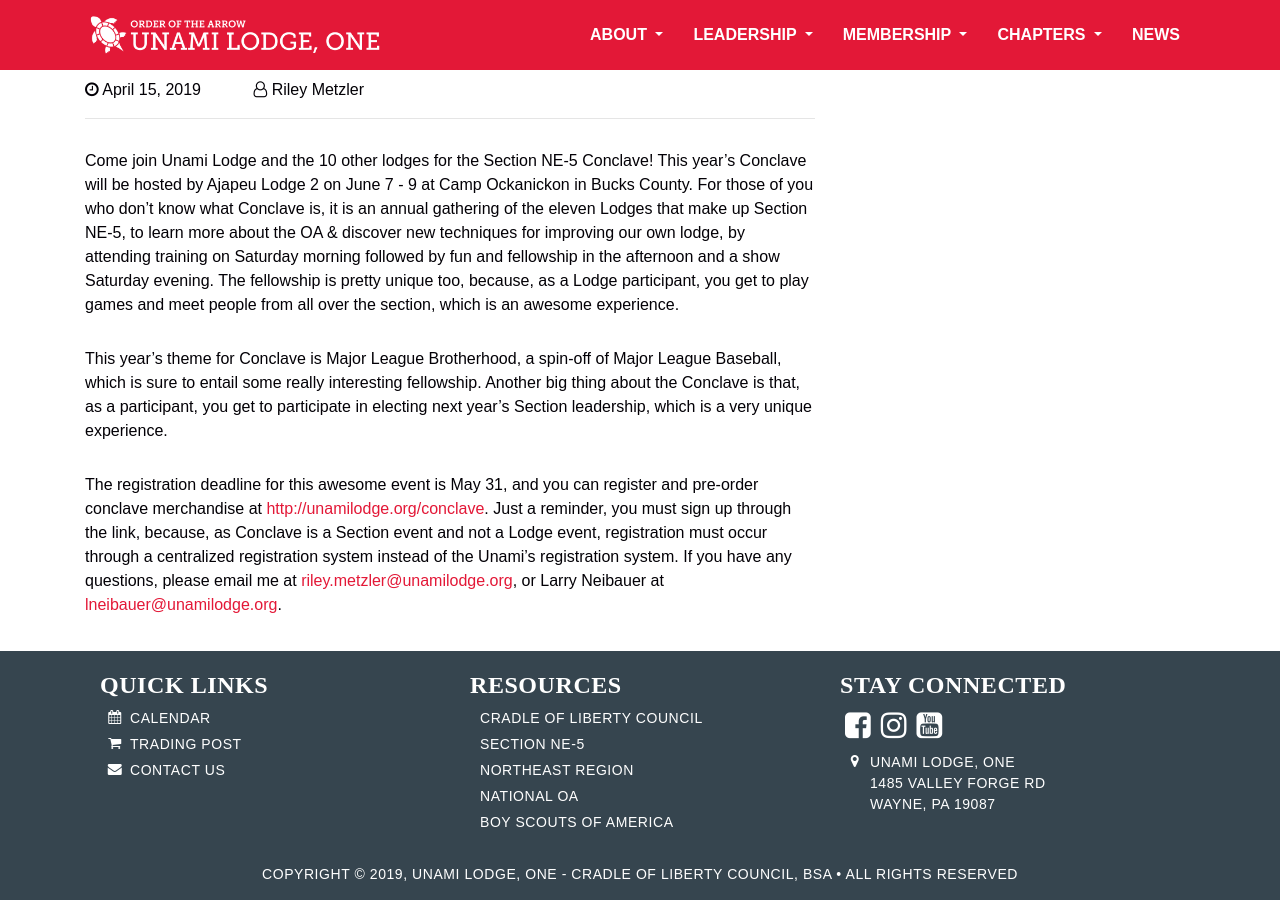
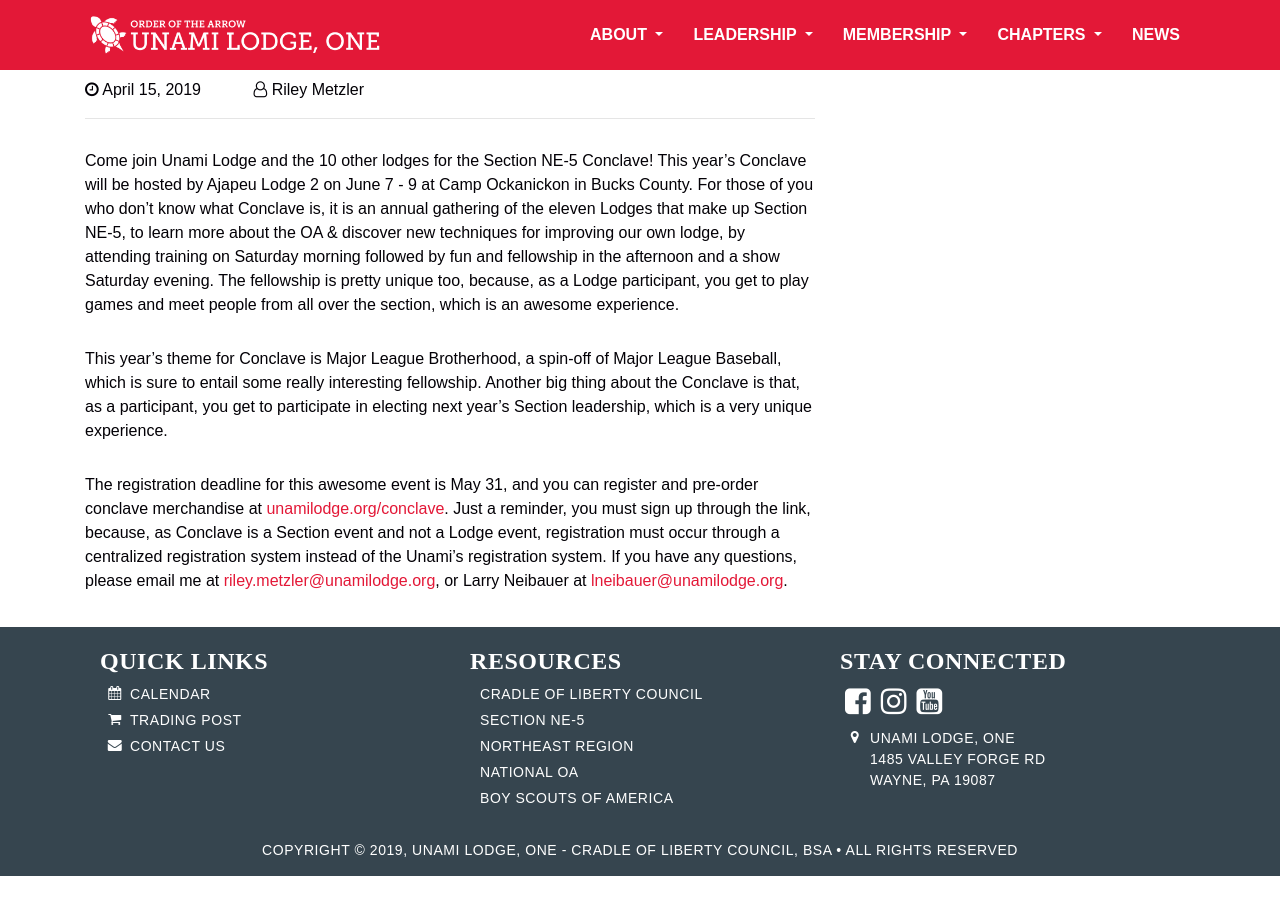
Before and after one commit to colbsa/UnamiLodge.org, a Jekyll site: the page built from _posts/news/2019-04-15-Conclave-2019.md, in a window 1280 px wide and 900 px high, scrolled down 418 px. Built offline with Jekyll 4.4.1, drawn with Linux system fonts in a browser that asks for light colours; some web fonts are replaced; after the commit the page ends 1294 px from its top, so only the background shows below that; some of the changed lines change nothing that is shown.

Commit message:
Fixed link more

```diff
--- a/_posts/news/2019-04-15-Conclave-2019.md
+++ b/_posts/news/2019-04-15-Conclave-2019.md
@@ -12,4 +12,4 @@
 
 This year’s theme for Conclave is Major League Brotherhood, a spin-off of Major League Baseball, which is sure to entail some really interesting fellowship. Another big thing about the Conclave is that, as a participant, you get to participate in electing next year’s Section leadership, which is a very unique experience.
 
-The registration deadline for this awesome event is May 31, and you can register and pre-order conclave merchandise at [http://unamilodge.org/conclave](unamilodge.org/conclave). Just a reminder, you must sign up through the link, because, as Conclave is a Section event and not a Lodge event, registration must occur through a centralized registration system instead of the Unami’s registration system. If you have any questions, please email me at [riley.metzler@unamilodge.org](/contact#riley.metzler), or Larry Neibauer at [lneibauer@unamilodge.org](/contact#lneibauer).
+The registration deadline for this awesome event is May 31, and you can register and pre-order conclave merchandise at [unamilodge.org/conclave](http://unamilodge.org/conclave). Just a reminder, you must sign up through the link, because, as Conclave is a Section event and not a Lodge event, registration must occur through a centralized registration system instead of the Unami’s registration system. If you have any questions, please email me at [riley.metzler@unamilodge.org](/contact#riley.metzler), or Larry Neibauer at [lneibauer@unamilodge.org](/contact#lneibauer).
```
